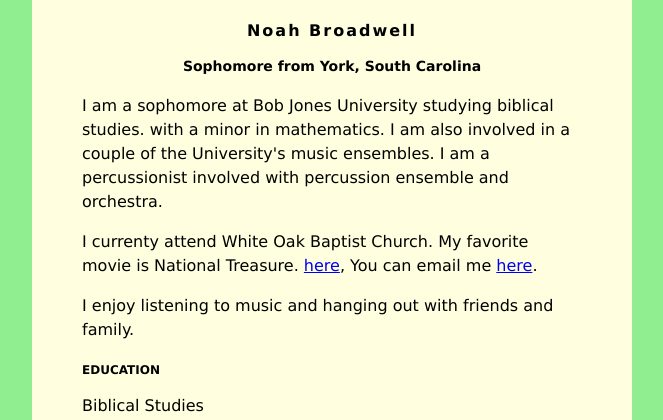
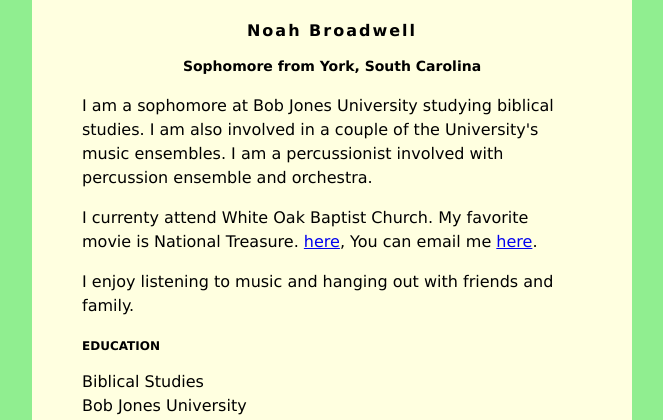
Before and after one commit to nbroa714/nbroa714.github.io, a plain HTML site: page index.html in a window 1280 px wide. Shown: the top 420 px of the page, without its empty margins (308-971 px from the left). Drawn offline with Linux system fonts and the light colour scheme.

Commit message:
Update index.html

```diff
--- a/index.html
+++ b/index.html
@@ -34,8 +34,7 @@ h3 {
         <h1>Noah Broadwell</h1>
         <h2>Sophomore from York, South Carolina</h2>
 
-         <p>I am a sophomore at Bob Jones University studying biblical studies. with a minor in
-            mathematics. I am also involved in a couple of the University's music ensembles. I am a percussionist involved with percussion ensemble and orchestra.</p>
+         <p>I am a sophomore at Bob Jones University studying biblical studies. I am also involved in a couple of the University's music ensembles. I am a percussionist involved with percussion ensemble and orchestra.</p>
          <p>
             I currenty attend White Oak Baptist Church. My favorite movie is National Treasure.
             <a href="https://mobilehymns.org/">here</a>,  You can email me
```
